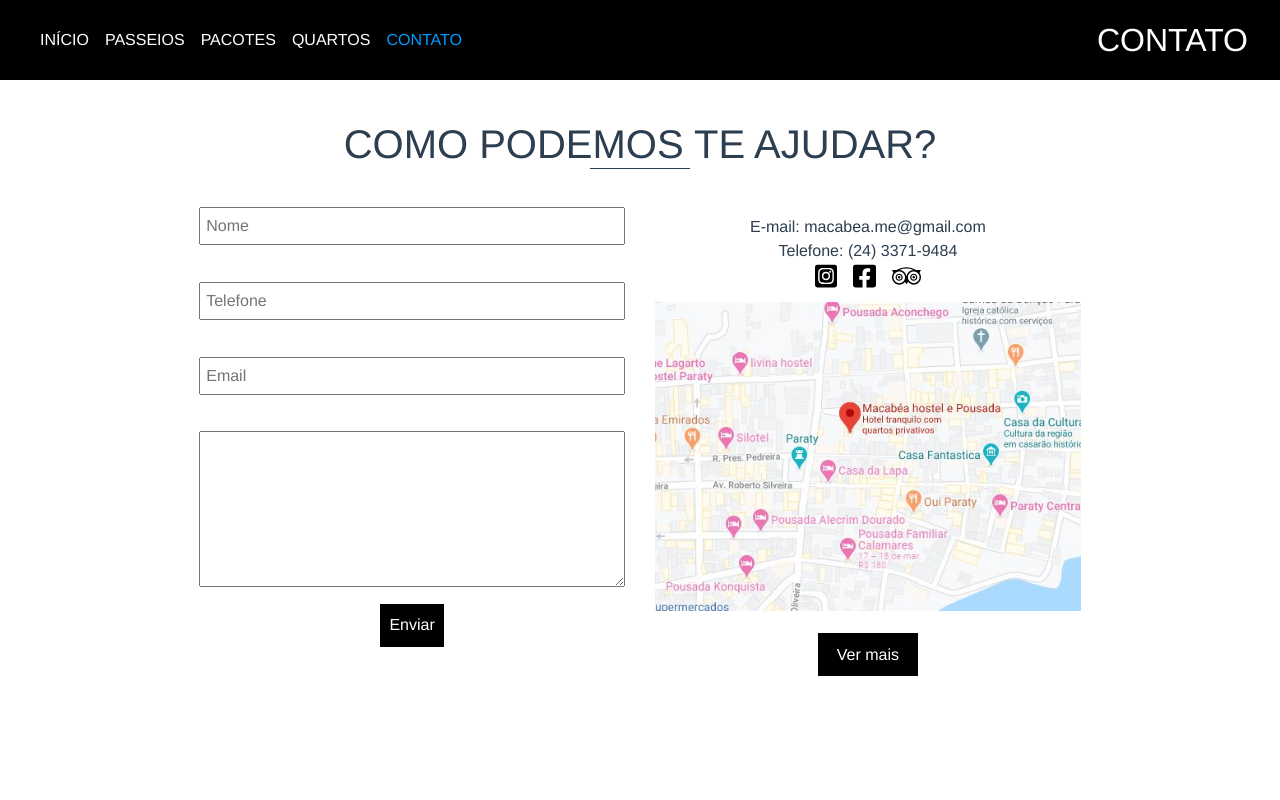
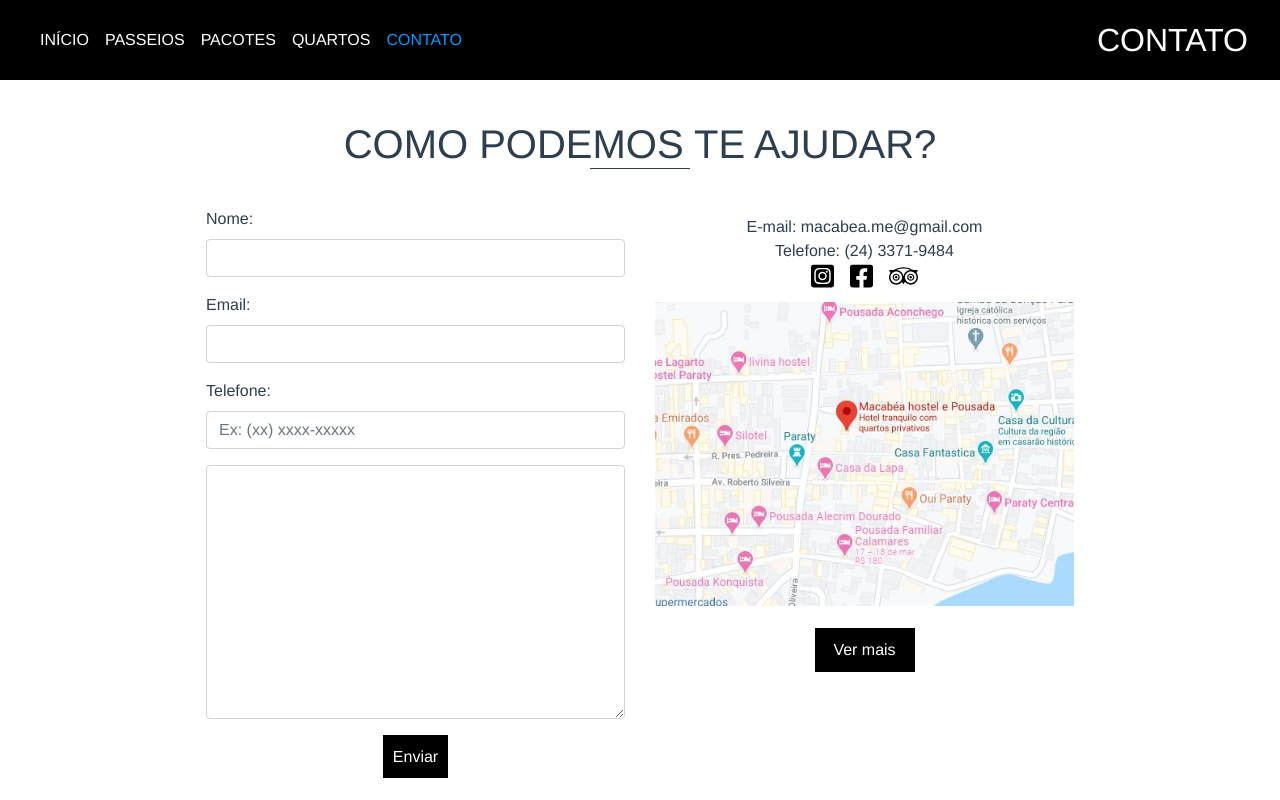
Before and after one commit to yurirolandi/macabea, a Vue app: page /contact in a window 1280 px wide. Shown: the top 800 px of the page. Built offline with nearby package versions, Linux system fonts and the light colour scheme; what vue2-smooth-scroll would draw is missing.

Commit message:
form and modal

```diff
--- a/src/components/AppForm/AppForm.vue
+++ b/src/components/AppForm/AppForm.vue
@@ -1,23 +1,86 @@
 <template>
 <div class="app-form">
-    <div class="container">
 
+  <div class="container">
       <b-row>
-        <b-col>
-           <form action="POST">
-                <input class="form-input" type="text" placeholder="Nome">
-                <p class="for-error">Nome inválido</p>
+        <b-col sm="6" class="mb-5">
+            <form @submit.prevent="submitForm">
+              <div class="form-group">
+                <label class="form-title">Nome:</label>
+                <input type="text" class="form-control" v-model.trim="$v.form.name.$model"
+                :class="{
+                  'is-invalid' :$v.form.name.$error,
+                  'is-valid' :!$v.form.name.$invalid
+                }">
+                <div class="valid-feedback">Nome válido!</div>
+                <div class="invalid-feedback">
+                  <span v-if="!$v.form.name.required">Nome precisa ser preenchido!</span>
+                  <span v-if="!$v.form.name.minLength">Nome precisa ter no minimo {{$v.form.name.$params.minLength.min}} caracteres!</span>
+                </div>
+              </div>
 
-                <input class="form-input" type="tel" maxlength="15" placeholder="Telefone">
-                <p class="for-error">Telefone inválido</p>
 
-                <input class="form-input" type="email" placeholder="Email">
-                <p class="for-error">Email inválido</p>
+              <div class="form-group">
+                <label class="form-title">Email:</label>
+                <input type="email" class="form-control" v-model.trim.lazy="$v.form.email.$model"
+                :class="{
+                  'is-invalid':$v.form.email.$error,
+                  'is-valid':!$v.form.email.$invalid
+                }">
+                <div class="valid-feedback">E-mail válido!</div>
+                <div class="invalid-feedback">
+                  <span v-if="!$v.form.email.required">E-mail precisa ser preenchido!</span>
+                </div>
+              </div>
 
-                <textarea class="text-area" name="" id="" cols="33" rows="6"></textarea>
-                <button class="btn-send">Enviar</button>
+               <div class="form-group">
+                <label class="form-title">Telefone:</label>
+                <input
+                  placeholder="Ex: (xx) xxxx-xxxxx"
+                  type="number"
+                  class="form-control"
+                  v-model.number.lazy="$v.form.phone.$model"
+                  :class="{
+                    'is-invalid':$v.form.phone.$error,
+                    'is-valid':!$v.form.phone.$invalid
+                  }">
+                <div class="valid-feedback">Numero de telefone válido!</div>
+                <div class="invalid-feedback">
+                  <span v-if="!$v.form.phone.required">Numero de telefone precisa ser preenchido!</span>
+                  <span v-if="!$v.form.phone.numeric">
+                    Digite um numero válido
+                  </span>
+                </div>
+              </div>
+
+
+
+              <div class="form-group">
+                <textarea cols="30"
+                class="form-control"
+                v-model.trim.lazy="$v.form.text.$model"
+                :class="{
+                  'is-invalid' :$v.form.text.$error,
+                  'is-valid' :!$v.form.text.$invalid
+                }"
+                rows="10" />
+                <div class="invalid-feedback">
+                  <span v-if="!$v.form.text.required">Escreva a sua sugestão!</span>
+                  <span v-if="!$v.form.text.minLength">Mensagem deve ter no minimo {{$v.form.text.$params.minLength.min}} caracteres!</span>
+                </div>
+              </div>
+
+            <button @click="submitForm"
+              type="submit"
+              id="show-modal"
+              class="btn-send">
+              Enviar
+              {{ submitstatus }}
+            </button>
+
             </form>
         </b-col>
+
         <b-col>
           <ul class="box-info">
               <li>E-mail: macabea.me@gmail.com</li>
@@ -48,19 +111,66 @@
                 </a>
               </div>
         </b-col>
-
       </b-row>
-
-    </div>
+   </div>
 </div>
-
 </template>
 
 <script>
+import { required, minLength, email, numeric } from "vuelidate/lib/validators";
+
 export default {
   name: "AppForm",
+  props: ['modalHeader', 'modalText', 'modalFooter'],
   data() {
-    return {};
+    return {
+      showModal: false,
+      form: {
+        name: "",
+        email: "",
+        phone: "",
+        text: ""
+      },
+      submitstatus: null
+    };
+  },
+  validations: {
+    form: {
+      name: {
+        required,
+        minLength: minLength(3)
+      },
+      text: {
+        required,
+        minLength: minLength(5)
+      },
+      email: {
+        required,
+        email
+      },
+      phone: {
+        required,
+        numeric,
+        minLength: minLength(11)
+      }
+    }
+  },
+  methods: {
+    submitForm() {
+      this.$v.form.$touch();
+      this.$v.form.$invalid
+        ? (this.submitstatus = "ERRO")
+        : (this.submitstatus = "ENVIADO");
+
+      this.$http.post("form.json", this.form)
+        .then(res => {
+          this.form.name = "";
+          this.form.email = "";
+          this.form.text = "";
+          this.form.phone = "";
+          console.log(res)
+      });
+    }
   }
 };
 </script>
@@ -68,33 +178,17 @@ export default {
 <style lang="scss" scoped>
 .app-form {
   form {
-    p {
-      text-align: left;
-      margin: 0.4rem;
-      color: #c0392b;
-      opacity: 0;
-      transition: 0.3s ease;
-    }
-    .form-input {
-      padding: 5px;
-      width: 100%;
-      &:focus {
-        outline: none !important;
-        border: 2px solid #3d9ce97c;
-      }
+    .form-control {
       &::-webkit-outer-spin-button,
       &::-webkit-inner-spin-button {
         -webkit-appearance: none;
         margin: 0;
       }
     }
-    .text-area {
-      padding: 0.3rem;
-      width: 100%;
-      &:focus {
-        outline: none !important;
-        border: 1px solid #3d9ce97c;
-      }
+
+    .form-title {
+      text-align: left;
+      display: block;
     }
     .btn-send {
       display: block;
@@ -108,6 +202,7 @@ export default {
       }
     }
   }
+
   .container .box-info {
     list-style: none;
     margin-top: 0.5rem;
@@ -121,7 +216,8 @@ export default {
     color: #fff;
     background-color: black;
     max-width: 100px;
-    a{
+    cursor: pointer;
+    a {
       color: #fff;
       text-decoration: none;
     }
@@ -148,5 +244,7 @@ export default {
     width: 100%;
     margin: 0.8rem 0;
   }
+
+
 }
 </style>
--- /dev/null
+++ b/src/plugins/axios.js
@@ -0,0 +1,11 @@
+import Vue from 'vue';
+import axios from 'axios';
+
+
+Vue.use({
+    install(Vue) {
+        Vue.prototype.$http = axios.create({
+            baseURL: 'https://macabea-6c60e.firebaseio.com/'
+        })
+    }
+});
```
Also changed, not shown: package.json (+7 -4 lines), src/components/shared/Modal.vue (added, +107 -0 lines), src/main.js (+6 -2 lines), 2 other files (tests, documents, lock files or other folders).
